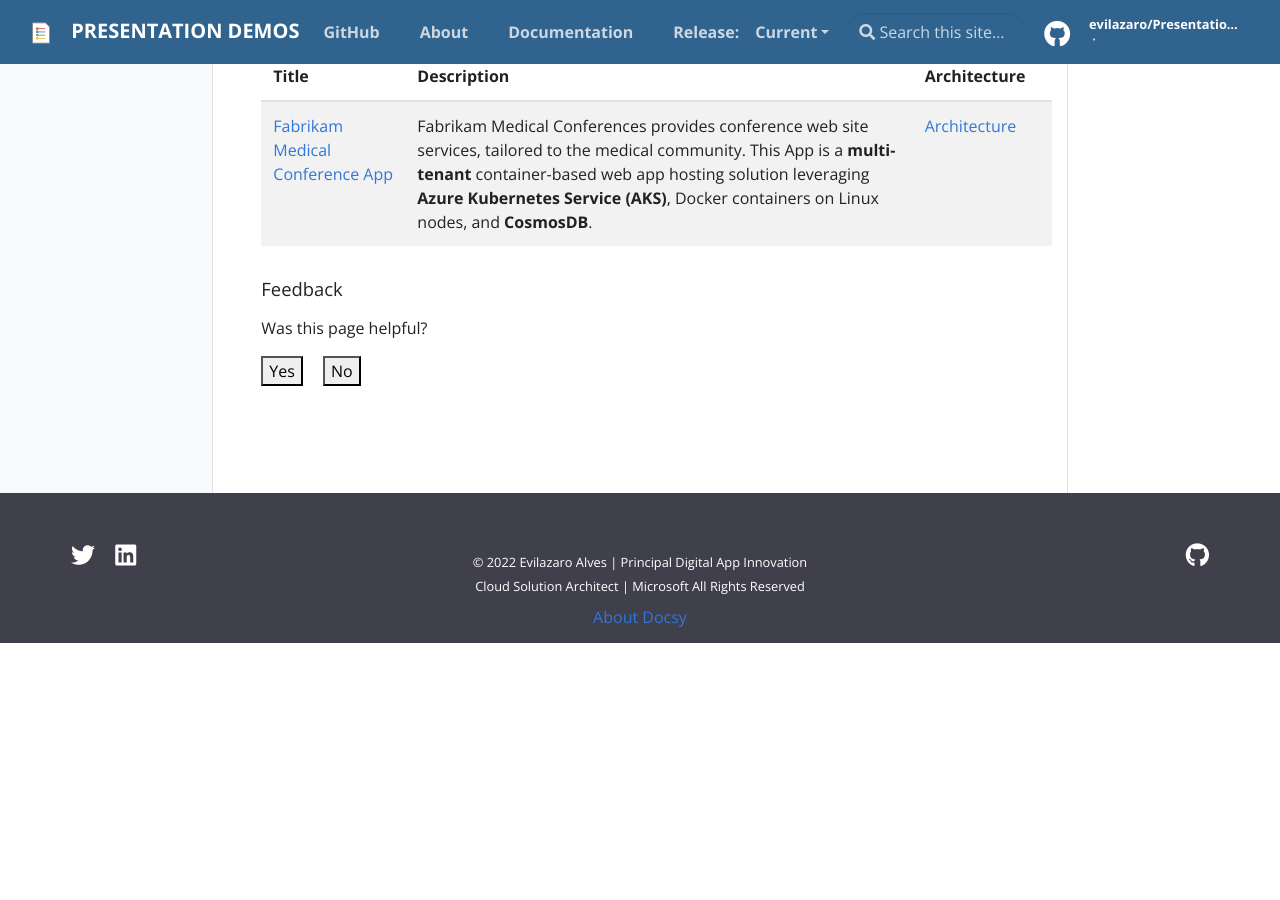
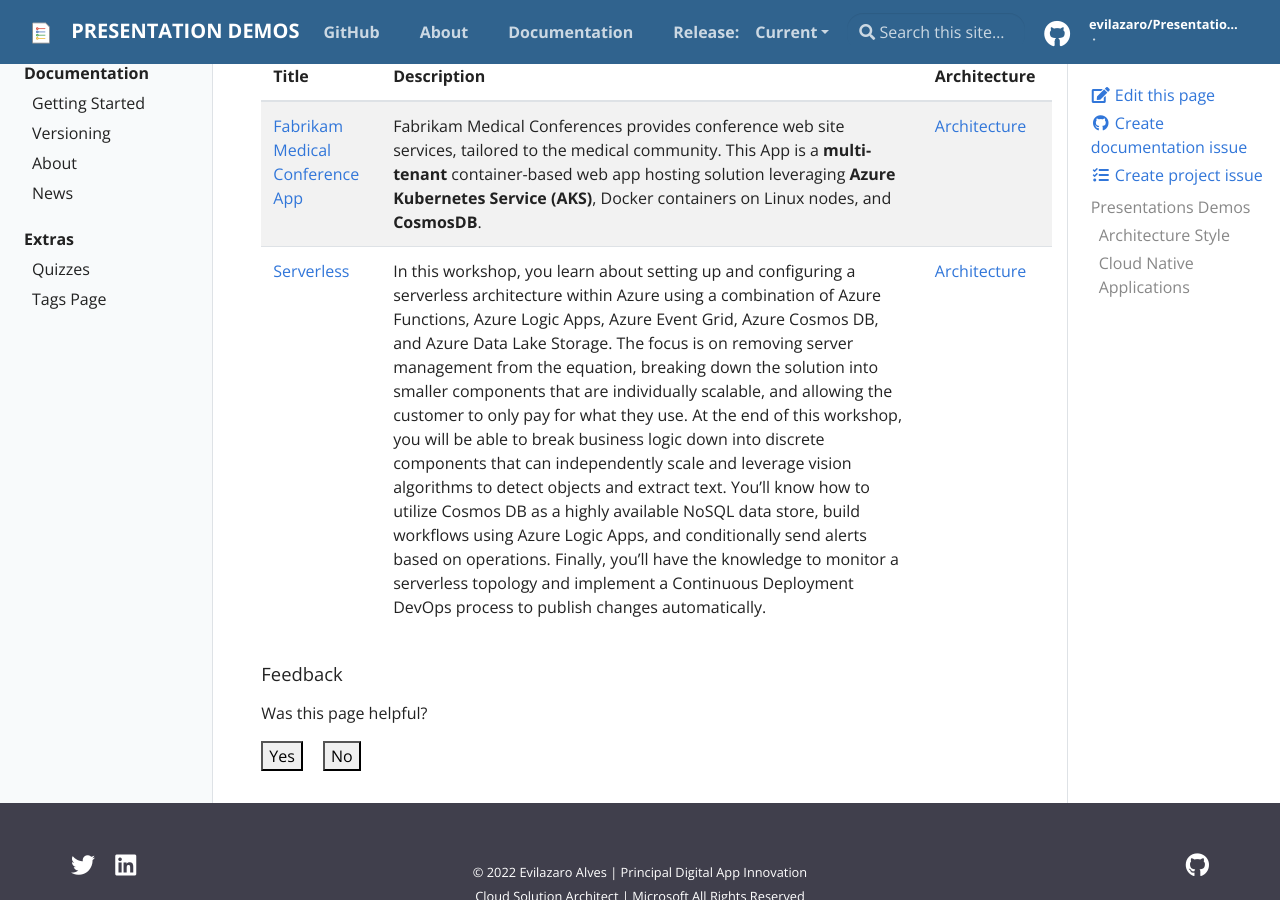
Before and after one commit to Evilazaro/Presentations-Demos, a Jekyll site: the page built from pages/index.md, in a window 1280 px wide and 900 px high, scrolled down 391 px. Built offline with Jekyll 4.4.1, drawn with Linux system fonts in a browser that asks for light colours; before the commit the page ends 1044 px from its top, so only the background shows below that.

Commit message:
Serverless Demo

```diff
--- a/pages/index.md
+++ b/pages/index.md
@@ -12,6 +12,7 @@ permalink: /
 
 Cloud native applications are built from the ground up—optimized for cloud scale and performance. They’re based on microservices architectures, use managed services, and take advantage of continuous delivery to achieve reliability and faster time to market.
 
-| Title                                                                                                                        | Description                                                                                                                                                                                                                                                                                                                                                                                                   | Solution Architecture                                                                                                                       |
-|----------------------------------------------------------------------------------------------------------------------------- |-------------------------------------------------------------------------------------------------------------------------------------------------------------------------------------------------------------------------------------------------------------------------------------------------------------------------------------------------------------------------------------------------------------- |-------------------------------------------------------------------------------------------------------------------------------------------- |
-| [Fabrikam Medical Conference App](https://github.com/Evilazaro/Cloud-Native-Applications "Fabrikam Medical Conference App")  | Fabrikam Medical Conferences provides conference web site services, tailored to the medical community. This App is a **multi-tenant** container-based web app hosting solution leveraging **Azure Kubernetes Service (AKS)**, Docker containers on Linux nodes, and **CosmosDB**.  | [Architecture](https://github.com/Evilazaro/Cloud-Native-Applications/blob/main/Hands-on%20lab/media/solution-topology.png "Architecture")  |
+| Title                                                                                                                       	| Description                                                                                                                                                                                                                                                                                                                                                                                                                                                                                                                                                                                                                                                                                                                                                                                                                                                                                                                                                                    	| Solution Architecture                                                                                                                      	|
+|-----------------------------------------------------------------------------------------------------------------------------	|--------------------------------------------------------------------------------------------------------------------------------------------------------------------------------------------------------------------------------------------------------------------------------------------------------------------------------------------------------------------------------------------------------------------------------------------------------------------------------------------------------------------------------------------------------------------------------------------------------------------------------------------------------------------------------------------------------------------------------------------------------------------------------------------------------------------------------------------------------------------------------------------------------------------------------------------------------------------------------	|--------------------------------------------------------------------------------------------------------------------------------------------	|
+| [Fabrikam Medical Conference App](https://github.com/Evilazaro/Cloud-Native-Applications "Fabrikam Medical Conference App") 	| Fabrikam Medical Conferences provides conference web site services, tailored to the medical community. This App is a **multi-tenant** container-based web app hosting solution leveraging **Azure Kubernetes Service (AKS)**, Docker containers on Linux nodes, and **CosmosDB**.                                                                                                                                                                                                                                                                                                                                                                                                                                                                                                                                                                                                                                                                                              	| [Architecture](https://github.com/Evilazaro/Cloud-Native-Applications/blob/main/Hands-on%20lab/media/solution-topology.png "Architecture") 	|
+| [Serverless](https://github.com/Evilazaro/Serverless "Serverless")                                                          	| In this workshop, you learn about setting up and configuring a serverless architecture within Azure using a combination of Azure Functions, Azure Logic Apps, Azure Event Grid, Azure Cosmos DB, and Azure Data Lake Storage. The focus is on removing server management from the equation, breaking down the solution into smaller components that are individually scalable, and allowing the customer to only pay for what they use. At the end of this workshop, you will be able to break business logic down into discrete components that can independently scale and leverage vision algorithms to detect objects and extract text. You’ll know how to utilize Cosmos DB as a highly available NoSQL data store, build workflows using Azure Logic Apps, and conditionally send alerts based on operations. Finally, you’ll have the knowledge to monitor a serverless topology and implement a Continuous Deployment DevOps process to publish changes automatically. 	| [Architecture](https://github.com/Evilazaro/Serverless "Architecture")                                          	|
```
